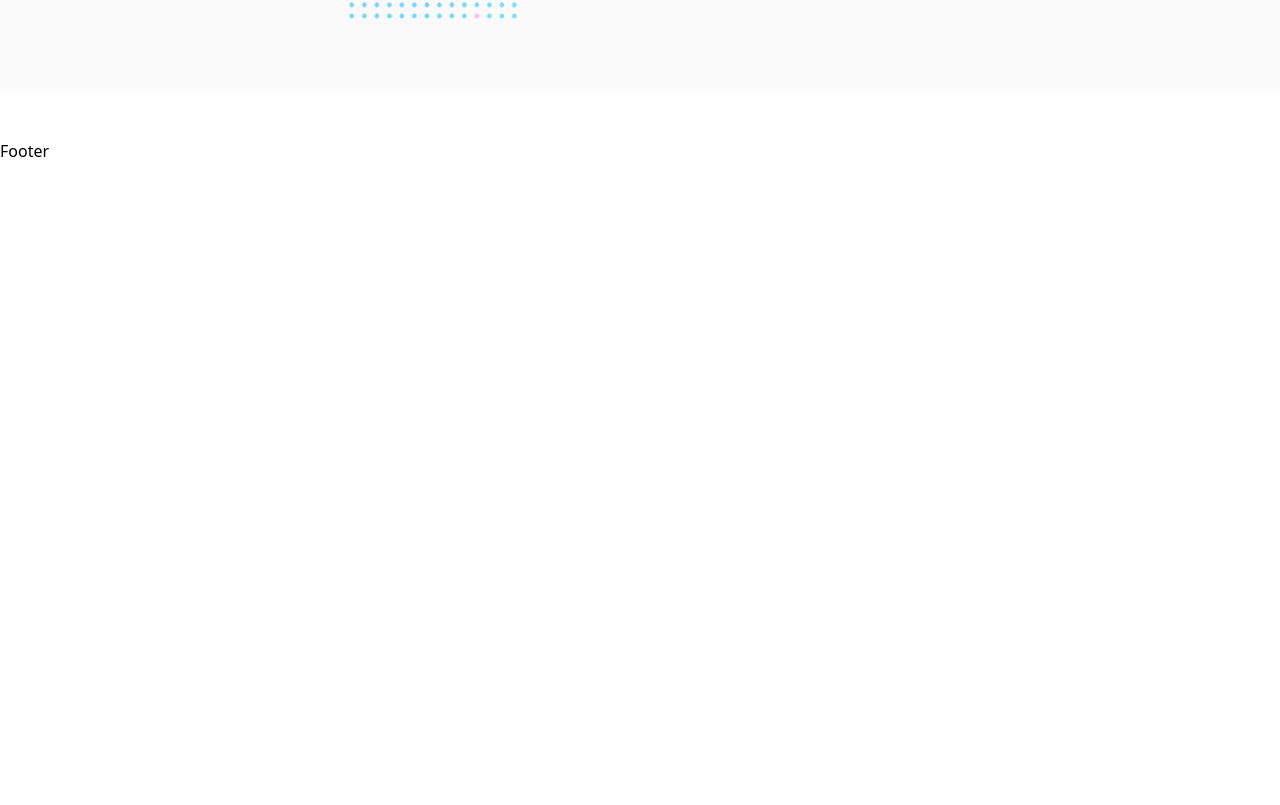
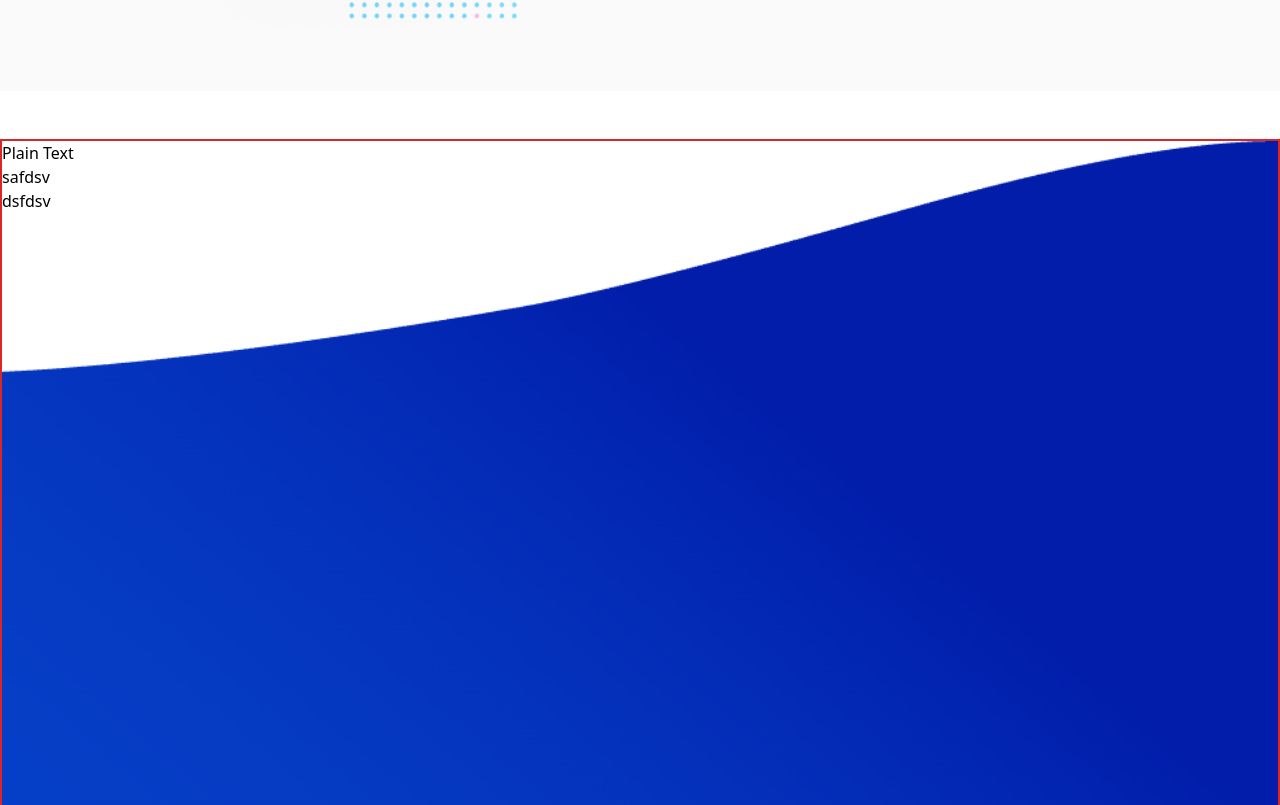
Before and after one commit to sunilhn27/nextjs-ts-tailwind-project-1, a Next.js app: page / in a window 1280 px wide. Shown: the part 3715-4520 px from the top of the page. Before the commit the page ends 3926 px from the top, so only its background shows below. Built offline with nearby package versions, Linux system fonts and the light colour scheme.

Commit message:
added bg image

```diff
--- a/src/components/Footer.tsx
+++ b/src/components/Footer.tsx
@@ -1,7 +1,23 @@
-import React from 'react'
+import React from "react";
+import BgImg from '@/app/asserts/svgexport-5.png'
+import WhiteLogo from '@/app/asserts/white_logo.png'
 
-export default function Footer() :JSX.Element {
+export default function Footer(): JSX.Element {
+  const sectionStyle = {
+    backgroundImage: `url(${BgImg.src})`,
+    backgroundSize: 'cover',
+    backgroundRepeat: 'no-repeat',
+    backgroundPosition: 'center',
+    // Add other styles as needed
+  };
+
   return (
-    <div>Footer</div>
-  )
+    <section className="w-full h-[72rem] absolute border-2 border-red-600" style={sectionStyle} >
+      <div className="">Plain Text</div>
+      safdsv
+      <div>dsfdsv</div>
+    </section>
+
+  );
+
 }
```
